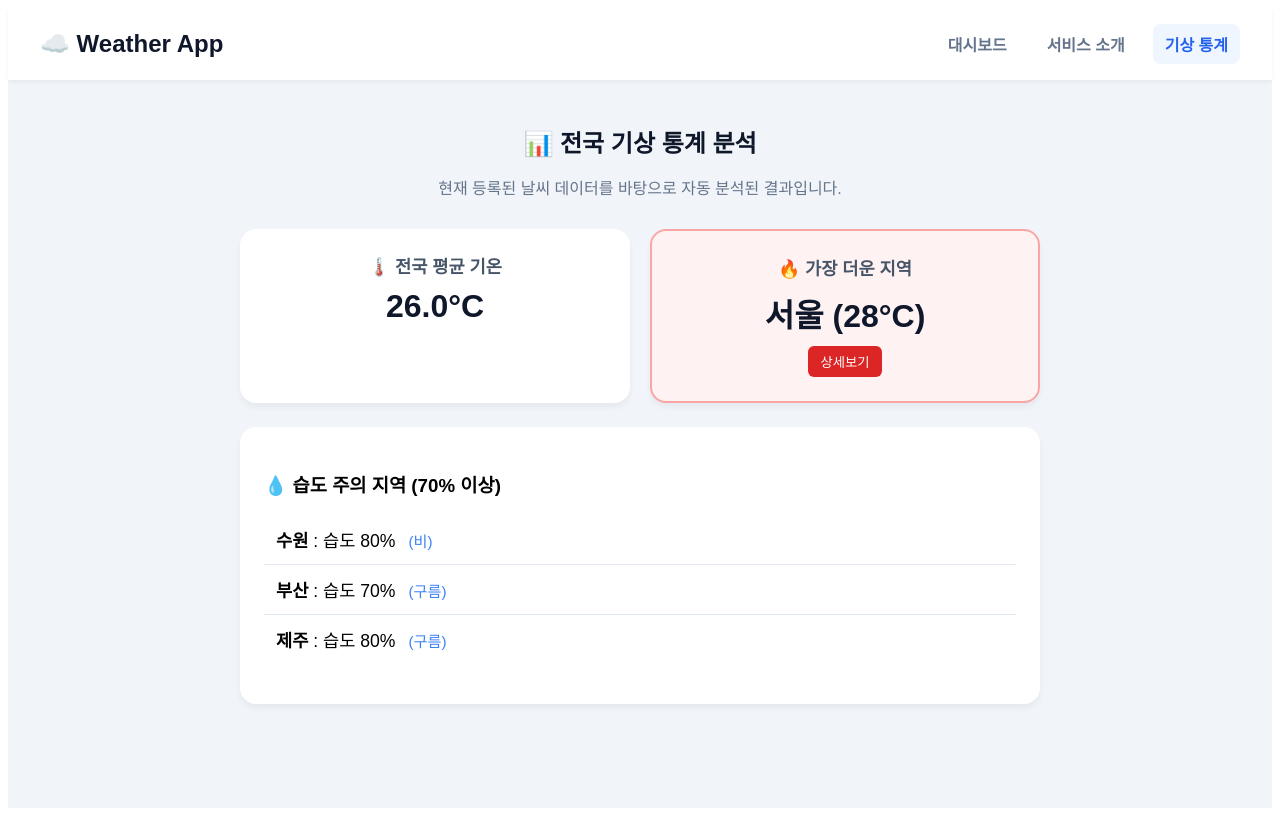
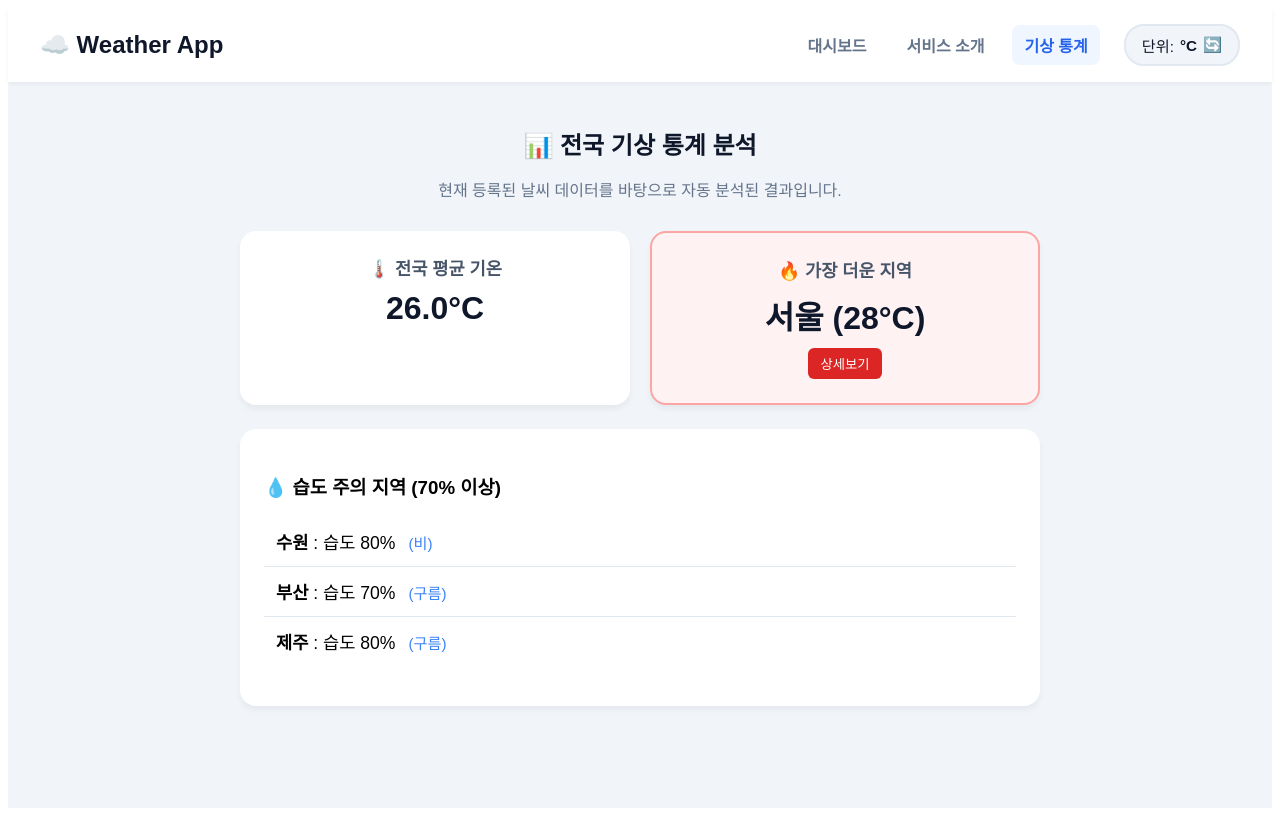
Before and after one commit to black4758/skala-vue, a Vue app: page /stats in a window 1280 px wide. Built offline with nearby package versions, Linux system fonts and the light colour scheme.

Commit message:
feat: Pinia를 활용한 기온 단위 변환 Store 적용 및 리드미 업데이트

```diff
--- a/src/App.vue
+++ b/src/App.vue
@@ -1,13 +1,25 @@
 <!-- src/App.vue -->
+<script setup>
+// 💡 UnitToggler 컴포넌트를 불러옵니다!
+import UnitToggler from './components/exercise/UnitToggler.vue'
+</script>
+
 <template>
   <div class="app-container">
     <!-- 내비게이션 바 -->
     <nav class="main-nav">
       <h1>☁️ Weather App</h1>
-      <div class="links">
-        <RouterLink to="/">대시보드</RouterLink>
-        <RouterLink to="/about">서비스 소개</RouterLink>
-        <RouterLink to="/stats">기상 통계</RouterLink>
+
+      <!-- 💡 링크들과 토글 버튼을 나란히 두기 위해 nav-right라는 div로 묶어줍니다 -->
+      <div class="nav-right">
+        <div class="links">
+          <RouterLink to="/">대시보드</RouterLink>
+          <RouterLink to="/about">서비스 소개</RouterLink>
+          <RouterLink to="/stats">기상 통계</RouterLink>
+        </div>
+
+        <!-- 💡 여기에 단위 변경 토글 버튼 배치! -->
+        <UnitToggler />
       </div>
     </nav>
 
@@ -40,6 +52,13 @@
   color: #0f172a;
 }
 
+/* 💡 새로 추가된 스타일: 링크들과 토글 버튼 사이의 간격을 조절합니다 */
+.nav-right {
+  display: flex;
+  align-items: center;
+  gap: 24px;
+}
+
 .links {
   display: flex;
   gap: 16px;
--- /dev/null
+++ b/src/components/exercise/UnitToggler.vue
@@ -0,0 +1,33 @@
+<!-- src/components/exercise/UnitToggler.vue -->
+<script setup>
+import { useConfigStore } from '../../stores/configStore'
+
+const configStore = useConfigStore()
+</script>
+
+<template>
+  <button class="unit-toggler" @click="configStore.toggleUnit">
+    단위: <strong>{{ configStore.unitSymbol }}</strong> 🔄
+  </button>
+</template>
+
+<style scoped>
+.unit-toggler {
+  padding: 8px 16px;
+  background-color: #f1f5f9;
+  border: 2px solid #e2e8f0;
+  border-radius: 20px;
+  color: #0f172a;
+  font-size: 0.95rem;
+  cursor: pointer;
+  transition: all 0.2s;
+  display: flex;
+  align-items: center;
+  gap: 6px;
+}
+
+.unit-toggler:hover {
+  background-color: #e2e8f0;
+  border-color: #cbd5e1;
+}
+</style>
--- a/src/components/exercise/WeatherCard.vue
+++ b/src/components/exercise/WeatherCard.vue
@@ -1,11 +1,15 @@
 <!-- WeatherCard.vue -->
 <script setup>
+import { useConfigStore } from '../../stores/configStore'
+
 defineProps({
   city: Object,
   isActive: Boolean
 })
 
 defineEmits(['select-card', 'click-detail'])
+
+const configStore = useConfigStore()
 </script>
 
 <template>
@@ -25,8 +29,8 @@
 
     <div class="card-body">
       <div class="temp-display">
-        <span class="temp-value">{{ city.temp }}</span>
-        <span class="temp-unit">°C</span>
+        <span class="temp-value">{{ configStore.convertTemp(city.temp) }}</span>
+        <span class="temp-unit">{{ configStore.unitSymbol }}</span>
       </div>
       <div class="humidity-display">
         <span class="label">습도</span>
--- /dev/null
+++ b/src/stores/configStore.js
@@ -0,0 +1,26 @@
+// src/stores/configStore.js
+import { defineStore } from 'pinia'
+import { ref, computed } from 'vue'
+
+export const useConfigStore = defineStore('config', () => {
+  // 1. State: 기본 단위는 섭씨('celsius')
+  const unit = ref('celsius')
+
+  // 2. Getter: 화면에 표시할 기호(°C 또는 °F)를 계산
+  const unitSymbol = computed(() => (unit.value === 'celsius' ? '°C' : '°F'))
+
+  // 3. Action: 단위를 토글하는 함수
+  const toggleUnit = () => {
+    unit.value = unit.value === 'celsius' ? 'fahrenheit' : 'celsius'
+  }
+
+  // 4. 온도를 단위에 맞게 변환하는 함수
+  const convertTemp = (rawTemp) => {
+    if (unit.value === 'fahrenheit') {
+      return Math.round((rawTemp * 9) / 5 + 32)
+    }
+    return rawTemp
+  }
+
+  return { unit, unitSymbol, toggleUnit, convertTemp }
+})
--- a/src/views/WeatherDetailView.vue
+++ b/src/views/WeatherDetailView.vue
@@ -2,10 +2,12 @@
 <script setup>
 import { ref, onMounted } from 'vue'
 import { useRoute, useRouter } from 'vue-router'
+import { useConfigStore } from '../stores/configStore'
 
 const route = useRoute()
 const router = useRouter()
 const cityDetail = ref(null)
+const configStore = useConfigStore()
 
 // 임시 Mock Data (상세 기상관측 정보 추가)
 const mockDetailData = [
@@ -36,8 +38,8 @@
 
       <!-- 메인 기온 영역 -->
       <div class="main-temp-display">
-        <span class="temp">{{ cityDetail.temp }}</span>
-        <span class="unit">°C</span>
+        <span class="temp">{{ configStore.convertTemp(cityDetail.temp) }}</span>
+        <span class="unit">{{ configStore.unitSymbol }}</span>
       </div>
 
       <!-- 상세 정보 그리드 영역 -->
--- a/src/views/WeatherStatsView.vue
+++ b/src/views/WeatherStatsView.vue
@@ -2,8 +2,10 @@
 <script setup>
 import { ref, computed } from 'vue'
 import { useRouter } from 'vue-router'
+import { useConfigStore } from '../stores/configStore'
 
 const router = useRouter()
+const configStore = useConfigStore()
 
 // 대시보드에서 사용했던 임시 데이터 재활용
 const weatherList = ref([
@@ -41,13 +43,13 @@
       <!-- 통계 카드 1: 평균 기온 -->
       <div class="stat-card">
         <h3>🌡️ 전국 평균 기온</h3>
-        <div class="stat-value">{{ averageTemp }}°C</div>
+        <div class="stat-value">{{ configStore.convertTemp(averageTemp) }}{{ configStore.unitSymbol }}</div>
       </div>
 
       <!-- 통계 카드 2: 최고 기온 지역 -->
       <div class="stat-card hottest">
         <h3>🔥 가장 더운 지역</h3>
-        <div class="stat-value">{{ hottestCity.name }} ({{ hottestCity.temp }}°C)</div>
+        <div class="stat-value">{{ hottestCity.name }} ({{ configStore.convertTemp(hottestCity.temp) }}{{ configStore.unitSymbol }})</div>
         <button @click="router.push('/weather/' + hottestCity.id)" class="link-btn">
           상세보기
         </button>
```
Also changed, not shown: src/stores/counter.js (deleted, +0 -12 lines), 1 other file (tests, documents, lock files or other folders).
